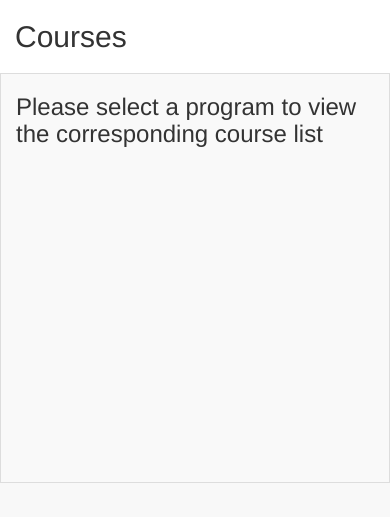
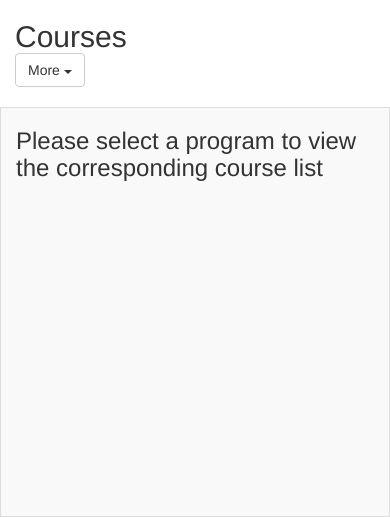
Before and after one commit to grodtron/SOEN341, a Django app: page /course-selection in a window 390 px wide. Shown: the part 751-1268 px from the top of the page. Before the commit the page ends 1234 px from the top, so only its background shows below. Run offline with Django 3.2, Linux system fonts and the light colour scheme; the visitor is signed in with stand-in values (Sample User, id 1); data that the repository does not hold is empty; some libraries are stand-ins or nearby versions.

Commit message:
Update of course Selection.
Added option to view courses not specific to one program(e.g. BCEE) or
that do not have a course code starting by the program name.
Also, now when viewing course details and going back, it will directly
load the course list of the program for which the course detail was
being viewed (instead of having to click on program all the time to view
the course list).

```diff
--- a/home/templates/home/course-selection.html
+++ b/home/templates/home/course-selection.html
@@ -1,28 +1,6 @@
 {% extends "home/base.html" %}
 
 {% block content %}
-
-<script>
-    function changeClass(param)
-    {
-		var elems = document.getElementsByClassName('btn btn-default btn-block active');
-		for(var i = 0; i < elems.length; i++) {
-			elems[i].className = 'btn btn-default btn-block';
-		}
-		param.className = "btn btn-default btn-block active";
-    }
-
-	function displayList(param){
-		changeClass(param);
-		var elems = document.getElementsByClassName('col-md-12 table-bordered');
-		for(var i = 0; i < elems.length; i++) {
-			elems[i].className = 'col-md-12 table-bordered hidden';
-		}
-		var element = "program"+param.id;
-		document.getElementById(element).className = 'col-md-12 table-bordered';
-	}
-</script>
-
 <div class="container">
 	<h1>Department Of Engineering & Computer Science <small>Concordia University</small></h1>
 	<hr>
@@ -33,42 +11,92 @@
 				<div class="col-md-12">
 					<table class="table table-bordered">
 						<tr>
-							<th><button type="button" id="0" class="btn btn-default btn-block" onclick="displayList(this)">Building Engineering</button></th>
+							{% if 'BLDG' in courses.0.course_code %}
+							<th><a href="/course-selection/BLDG" class="btn btn-default btn-block active">Building Engineering</a></th>
+							{% else %}
+							<th><a href="/course-selection/BLDG" class="btn btn-default btn-block">Building Engineering</a></th>
+							{% endif %}
 						</tr>
 						<tr>
-							<th><button type="button" id="1" class="btn btn-default btn-block" onclick="displayList(this)">Civil Engineering</button></th>
+							{% if 'CIVI' in courses.0.course_code %}
+							<th><a href="/course-selection/CIVI" class="btn btn-default btn-block active">Civil Engineering</a></th>
+							{% else %}
+							<th><a href="/course-selection/CIVI" class="btn btn-default btn-block">Civil Engineering</a></th>
+							{% endif %}
 						</tr>
 						<tr>
-							<th><button type="button" id="2" class="btn btn-default btn-block" onclick="displayList(this)">Computer Engineering</button></th>
+							{% if 'COEN' in courses.0.course_code %}
+							<th><a href="/course-selection/COEN" class="btn btn-default btn-block active">Computer Engineering</a></th>
+							{% else %}
+							<th><a href="/course-selection/COEN" class="btn btn-default btn-block">Computer Engineering</a></th>
+							{% endif %}
 						</tr>
 						<tr>
-							<th><button type="button" id="3" class="btn btn-default btn-block" onclick="displayList(this)">Computer Science</button></th>
+							{% if 'COMP' in courses.0.course_code %}
+							<th><a href="/course-selection/COMP" class="btn btn-default btn-block active">Computer Science</a></th>
+							{% else %}
+							<th><a href="/course-selection/COMP" class="btn btn-default btn-block">Computer Science</a></th>
+							{% endif %}
 						</tr>
 						<tr>
-							<th><button type="button" id="4" class="btn btn-default btn-block" onclick="displayList(this)">Electrical Engineering</button></th>
+							{% if 'ELEC' in courses.0.course_code %}
+							<th><a href="/course-selection/ELEC" class="btn btn-default btn-block active">Electrical Engineering</a></th>
+							{% else %}
+							<th><a href="/course-selection/ELEC" class="btn btn-default btn-block">Electrical Engineering</a></th>
+							{% endif %}
 						</tr>
 						<tr>
-							<th><button type="button" id="5" class="btn btn-default btn-block" onclick="displayList(this)">Industrial Engineering</button></th>
+							{% if 'INDU' in courses.0.course_code %}
+							<th><a href="/course-selection/INDU" class="btn btn-default btn-block active">Industrial Engineering</a></th>
+							{% else %}
+							<th><a href="/course-selection/INDU" class="btn btn-default btn-block">Industrial Engineering</a></th>
+							{% endif %}
 						</tr>
 						<tr>
-							<th><button type="button" id="6" class="btn btn-default btn-block" onclick="displayList(this)">Mechanical Engineering</button></th>
+							{% if 'MECH' in courses.0.course_code %}
+							<th><a href="/course-selection/MECH" class="btn btn-default btn-block active">Mechanical Engineering</a></th>
+							{% else %}
+							<th><a href="/course-selection/MECH" class="btn btn-default btn-block">Mechanical Engineering</a></th>
+							{% endif %}
 						</tr>
 						<tr>
-							<th><button type="button" id="7" class="btn btn-default btn-block" onclick="displayList(this)">Software Engineering</button></th>
+							{% if 'SOEN' in courses.0.course_code %}
+							<th><a href="/course-selection/SOEN" class="btn btn-default btn-block active">Software Engineering</a></th>
+							{% else %}
+							<th><a href="/course-selection/SOEN" class="btn btn-default btn-block">Software Engineering</a></th>
+							{% endif %}
 						</tr>
 					</table>
 				</div>
 			</div>
 		</div>
-		<div class="col-md-9"><h2 class="inline">Courses</h2>
+		<div class="col-md-9">
 			<div class="row">
+			<div class="col-md-10"><h2 class="inline">Courses</h2></div>
+			<div class="col-md-2">
+				<div class="btn-group">
+					<button type="button" class="btn btn-default dropdown-toggle" data-toggle="dropdown">
+					  More
+					  <span class="caret"></span>
+					</button>
+					<ul class="dropdown-menu">
+					  <li><a href="/course-selection/ENGR" data-toggle="tooltip" title="Click for details">Engineering</a></li>
+					  <li><a href="/course-selection/BCEE" data-toggle="tooltip" title="Click for details">Building, Civil and Environmental Engineering</a></li>
+					  <li><a href="/course-selection/IADI" data-toggle="tooltip" title="Click for details">AeroSpace Industry</a></li>
+					</ul>
+				  </div>
+			</div>
+			</div>
 			</br>
+			<div class="row">
+				{% if not courses %}
 				<div style="height:410px;background-color:#f9f9f9;" class="col-md-12 table-bordered">
 					<h3> Please select a program to view the corresponding course list </h3>
 				</div>
-				<div style="height:410px;overflow-y:scroll;" id="program0" class="col-md-12 table-bordered hidden">
+				{% else %}
+				<div style="height:410px;overflow-y:scroll;" class="col-md-12 table-bordered">
 					<table class="table table-striped">
-						{% for course in bldgcourses %}
+						{% for course in courses %}
 						<tr>
 						<td><a href="/course-details/{{course.course_code}}" class="btn btn-default btn-block" data-toggle="tooltip" title="Click for details">{{course.course_code}}</a></td>
 						<td>{{course.course_name}}</td>
--- a/home/views.py
+++ b/home/views.py
@@ -27,58 +27,20 @@ def student_record(request):
   return render(request, 'home/student-record.html', context)
 
 @login_required
-def course_selection(request):
-    allbldgcourses = Course.objects.filter(course_code__startswith='BLDG').exclude(
-        course_name__exact="None",
-        description__exact="None"
-    ).order_by('course_code')
+def course_selection(request,program=None):
+    if program != None:
+        allcourses = Course.objects.filter(course_code__startswith=program).exclude(
+            course_name__exact="None",
+            description__exact="None"
+        ).order_by('course_code')
 
-    allcivicourses = Course.objects.filter(course_code__startswith='CIVI').exclude(
-        course_name__exact="None",
-        description__exact="None"
-    ).order_by('course_code')
-
-    allcoencourses = Course.objects.filter(course_code__startswith='COEN').exclude(
-        course_name__exact="None",
-        description__exact="None"
-    ).order_by('course_code')
-
-    allcompcourses = Course.objects.filter(course_code__startswith='COMP').exclude(
-        course_name__exact="None",
-        description__exact="None"
-    ).order_by('course_code')
-
-    alleleccourses = Course.objects.filter(course_code__startswith='ELEC').exclude(
-        course_name__exact="None",
-        description__exact="None"
-    ).order_by('course_code')
-
-    allinducourses = Course.objects.filter(course_code__startswith='INDU').exclude(
-        course_name__exact="None",
-        description__exact="None"
-    ).order_by('course_code')
-
-    allmechcourses = Course.objects.filter(course_code__startswith='MECH').exclude(
-        course_name__exact="None",
-        description__exact="None"
-    ).order_by('course_code')
-
-    allsoencourses = Course.objects.filter(course_code__startswith='SOEN').exclude(
-        course_name__exact="None",
-        description__exact="None"
-    ).order_by('course_code')
-
-    context = {
-        "bldgcourses"   : list(allbldgcourses),
-        "civicourses"   : list(allcivicourses),
-        "coencourses"   : list(allcoencourses),
-        "compcourses"   : list(allcompcourses),
-        "eleccourses"   : list(alleleccourses),
-        "inducourses"   : list(allinducourses),
-        "mechcourses"   : list(allmechcourses),
-        "soencourses"   : list(allsoencourses)
-    }
-
+        context = {
+            "courses"   : list(allcourses),
+        }
+    else:
+        context = {
+            "courses"   : list()
+        }
     return render(request, 'home/course-selection.html', context)
 
 @login_required
--- a/soen341/urls.py
+++ b/soen341/urls.py
@@ -8,7 +8,9 @@ urlpatterns = patterns('',
     url(r'^admin/', include(admin.site.urls)),
     url(r'^$', 'home.views.index', name='home'),
     url(r'^student-record$', 'home.views.student_record', name='student-record'),
+
     url(r'^course-selection$', 'home.views.course_selection', name='course-selection'),
+    url(r'^course-selection/([A-Z]{4})$', 'home.views.course_selection', name='course-selection'),
 
     url(r'^course-details/([A-Z]{4}[0-9]{3})$', 'home.views.course_details', name='course-details'),
 
```
Also changed, not shown: other parts of home/templates/home/course-selection.html (+1 -112 lines).
